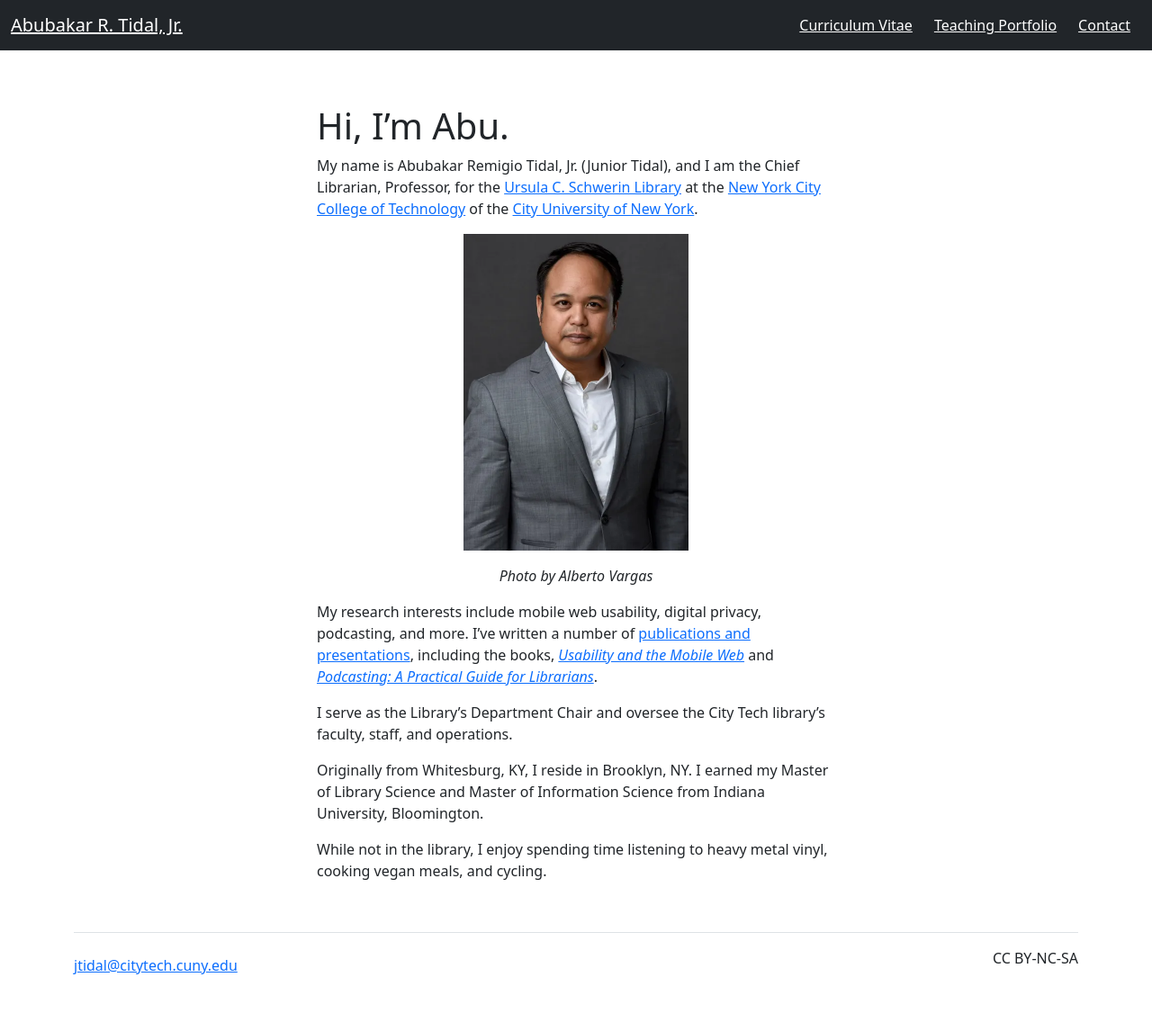
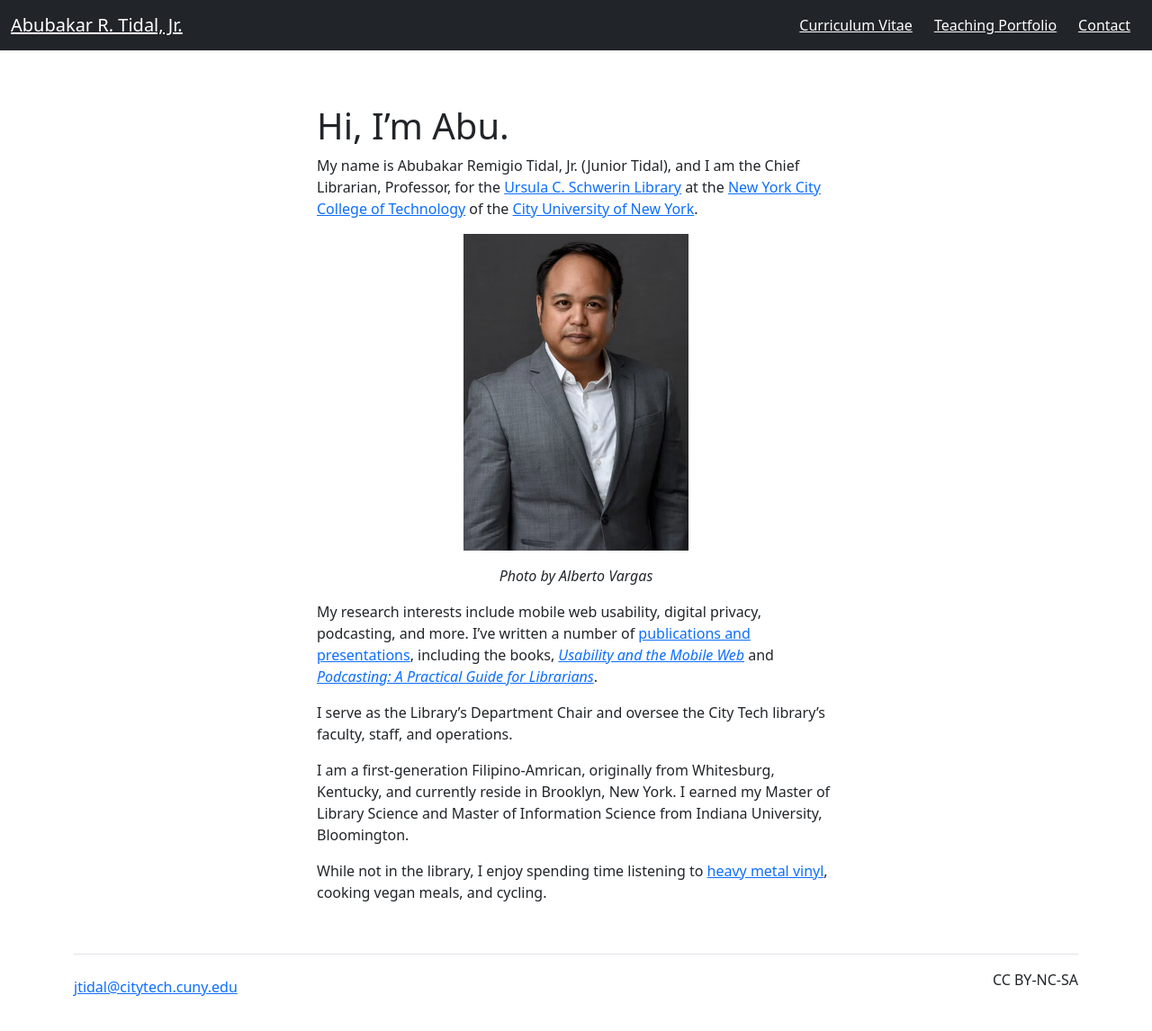
Before and after one commit to KentuckyFriedTofu/KentuckyFriedTofu.github.io, a Jekyll site: the page built from index.md, in a window 1280 px wide and 1157 px high. Shown: the top 1146 px of the window at 90% size. Built offline with Jekyll 4.4.1, drawn with Linux system fonts in a browser that asks for light colours.

Commit message:
Update index.md

```diff
--- a/index.md
+++ b/index.md
@@ -16,6 +16,6 @@ My research interests include mobile web usability, digital privacy, podcasting,
 
 I serve as the Library's Department Chair and oversee the City Tech library's faculty, staff, and operations.
 
-Originally from Whitesburg, KY, I reside in Brooklyn, NY. I earned my Master of Library Science and Master of Information Science from Indiana University, Bloomington.
+I am a first-generation Filipino-Amrican, originally from Whitesburg, Kentucky, and currently reside in Brooklyn, New York. I earned my Master of Library Science and Master of Information Science from Indiana University, Bloomington.
 
-While not in the library, I enjoy spending time listening to heavy metal vinyl, cooking vegan meals, and cycling.
+While not in the library, I enjoy spending time listening to [heavy metal vinyl](https://www.discogs.com/user/jtidal/collection), cooking vegan meals, and cycling.
```
